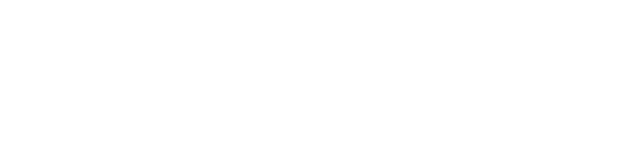
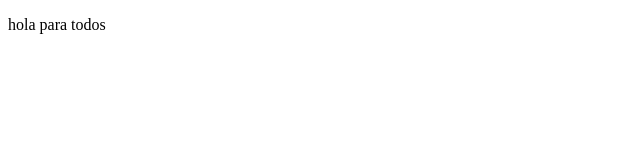
Before and after one commit to darivasar/proyectoDemoCursoPrework, a plain HTML site: page index.html in a window 1280 px wide. Shown: the whole page, without its empty margins (0-640 px from the left). Drawn offline with Linux system fonts and the light colour scheme.

Commit message:
cambios realizados 20/04/2022

```diff
--- a/index.html
+++ b/index.html
@@ -8,5 +8,7 @@
 </head>
 <body>
 
+    <p>hola para todos</p>
+
 </body>
 </html>
```
